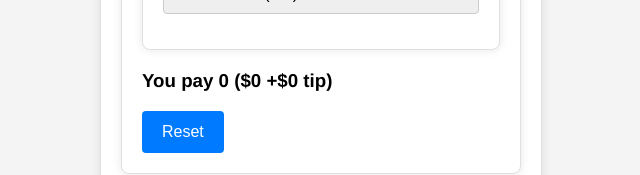
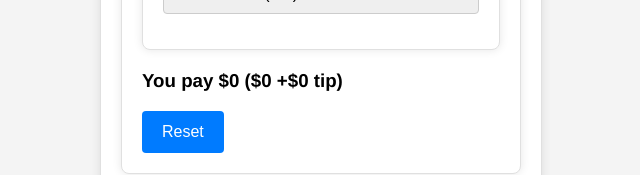
Before and after one commit to Abdalrahman-Muhammad/React-TipCalculator, a React (Vite) app: page / in a window 1280 px wide. Shown: the part 463-638 px from the top of the page, without its empty margins (319-959 px from the left). Built offline with nearby package versions, Linux system fonts and the light colour scheme.

Commit message:
add dolar sign

```diff
--- a/src/components/Output.jsx
+++ b/src/components/Output.jsx
@@ -1,7 +1,7 @@
 const Output = ({ bill, tip, total }) => {
   return (
     <h3>
-      You pay {total} (${bill} +${tip} tip)
+      You pay ${total} (${bill} +${tip} tip)
     </h3>
   );
 };
```
